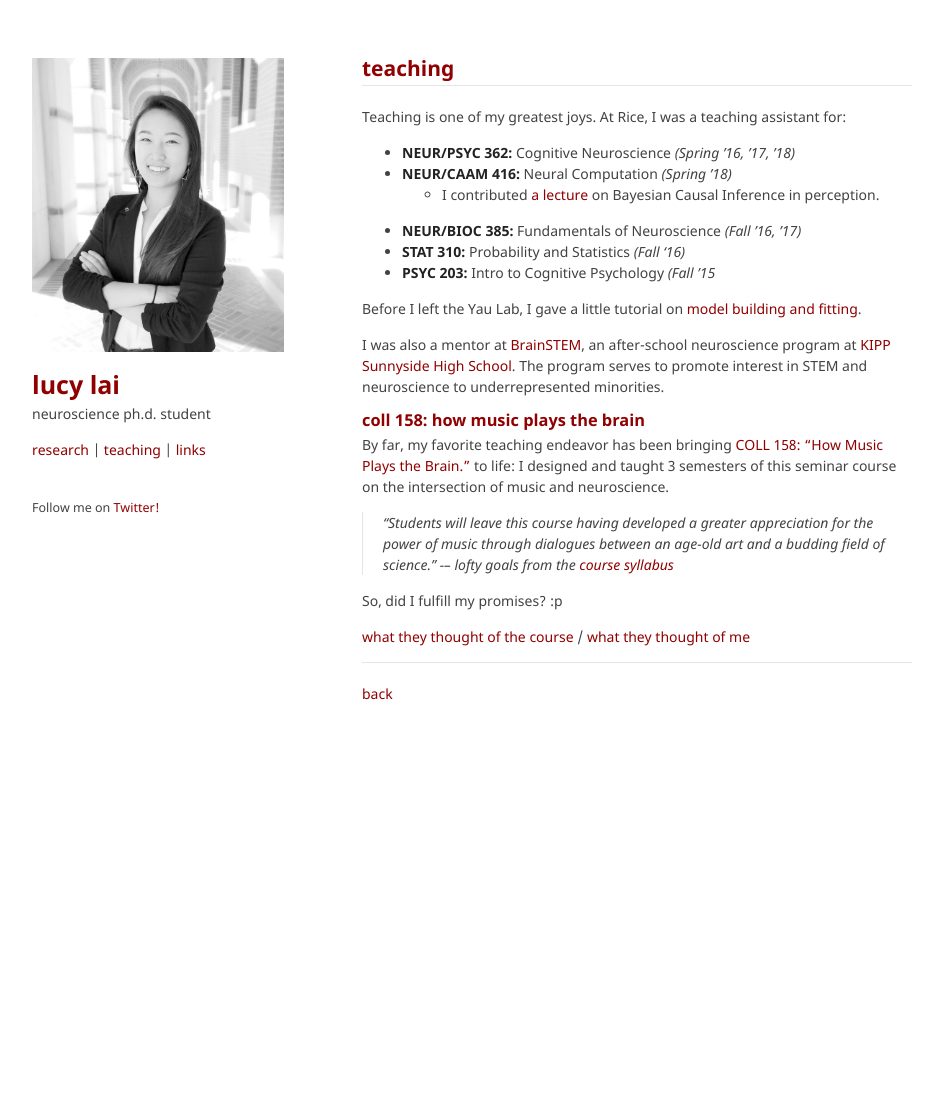
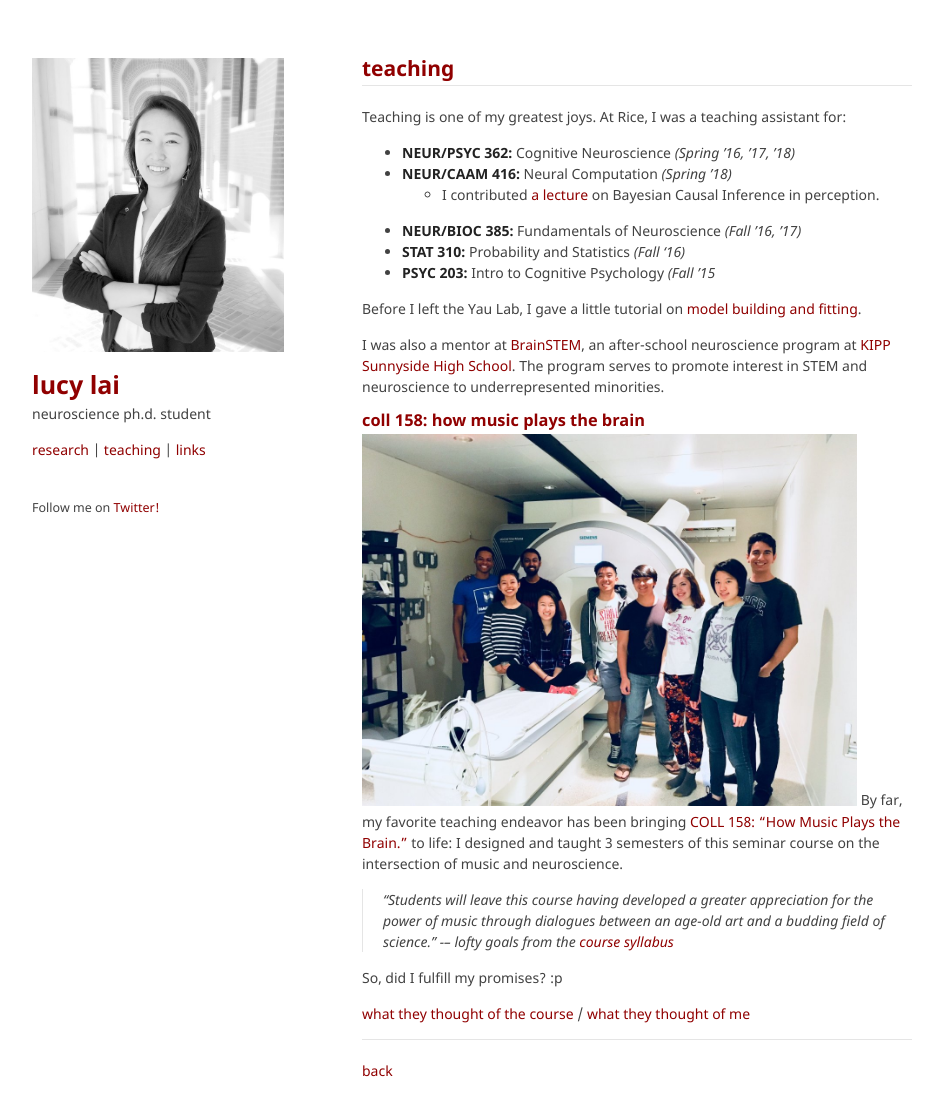
Before and after one commit to lucylai96/lucylai96.github.io, a Jekyll site: the page built from teaching.md, in a window 1280 px wide and 1146 px high. Shown: the top 1116 px of the window, without its empty margins (168-1101 px from the left). Built offline with Jekyll 4.4.1, drawn with Linux system fonts in a browser that asks for light colours; our own code applies the rules of GitHub Pages for plain Markdown files.

Commit message:
Update teaching.md

```diff
--- a/teaching.md
+++ b/teaching.md
@@ -15,6 +15,8 @@ Before I left the Yau Lab, I gave a little tutorial on [model building and fitti
 I was also a mentor at [BrainSTEM](https://brainstem.club/), an after-school neuroscience program at [KIPP Sunnyside High School](http://kipphouston.org/sunnyside). The program serves to promote interest in STEM and neuroscience to underrepresented minorities.
 
 ### coll 158: how music plays the brain
+
+![COLL 158 visits Baylor College of Medicine's Center for Advanced Magnetic Resonance Imaging](./coll158camri.jpg)
 By far, my favorite teaching endeavor has been bringing [COLL 158: “How Music Plays the Brain.”](https://courses.rice.edu/admweb/!SWKSCAT.cat?p_action=CATALIST&p_acyr_code=2019&p_crse_numb=158&p_subj=COLL) to life: I designed and taught 3 semesters of this seminar course on the intersection of music and neuroscience.
 
 > “Students will leave this course having developed a greater appreciation for the power of music through dialogues between an age-old art and a budding field of science.” -– lofty goals from the [course syllabus](https://docs.google.com/a/rice.edu/document/d/e/2PACX-1vSEOAOsSzzJJTJuK-n5mIAhbJBXXJzCk7ZmlUppfPqA8NLAj1-PjvgmIYkqssITnNSIoEm8tnf41r3s/pub)
```
